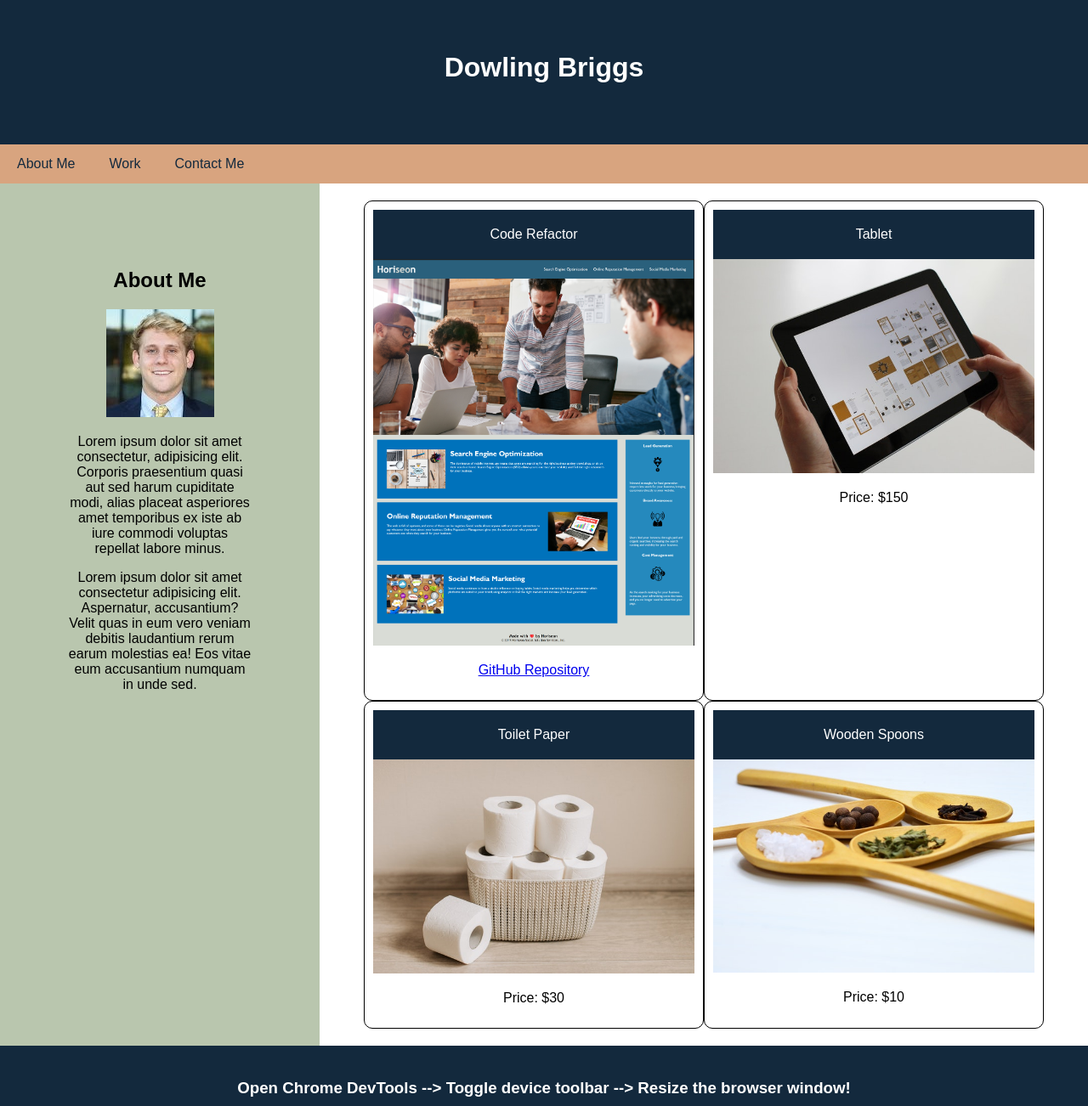
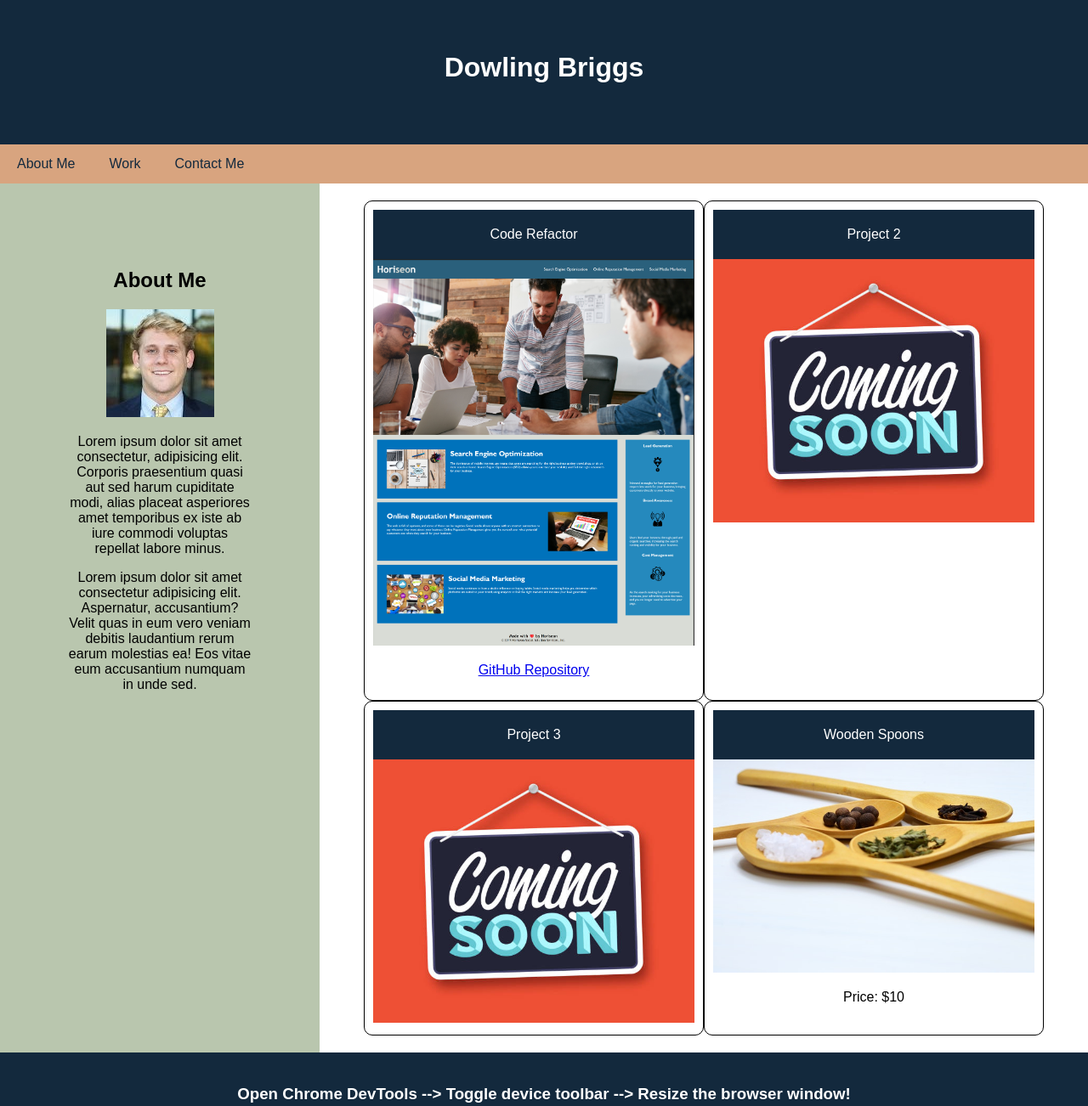
Before and after one commit to ddbriggs95/Portfolio, a plain HTML site: page index.html in a window 1280 px wide. Shown: the top 1302 px of the page at 85% size. Drawn offline with Linux system fonts and the light colour scheme.

Commit message:
Added project 2 and 3

```diff
--- a/index.html
+++ b/index.html
@@ -38,17 +38,14 @@
          <a href="https://github.com/ddbriggs95/SEO-repo" target="_blank" rel="noopener noreferrer"> <p>GitHub Repository</p></a>
         </section>
         <section class="card">
-          <header>Tablet</header>
-          <img src="./assets/images/tablet.jpg" alt="tablet held in hands" />
-          <p>Price: $150</p>
+          <header>Project 2</header>
+          <img src="./assets/images/comingsoon.jpg" alt="coming soon" />
+
         </section>
         <section class="card">
-          <header>Toilet Paper</header>
-          <img
-            src="./assets/images/toilet-paper.jpg"
-            alt="rolls of toilet paper in a basket"
-          />
-          <p>Price: $30</p>
+          <header>Project 3</header>
+          <img src="./assets/images/comingsoon.jpg" alt="coming soon" />
+
         </section>
         <section class="card">
           <header>Wooden Spoons</header>
```
Also changed, not shown: assets/images/comingsoon.jpg (added).
